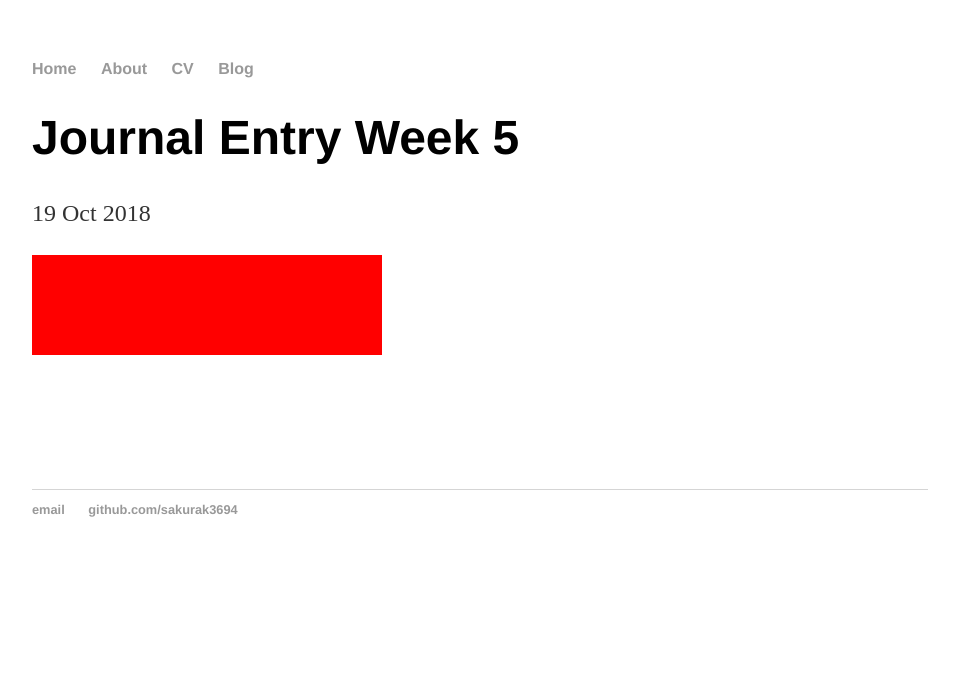
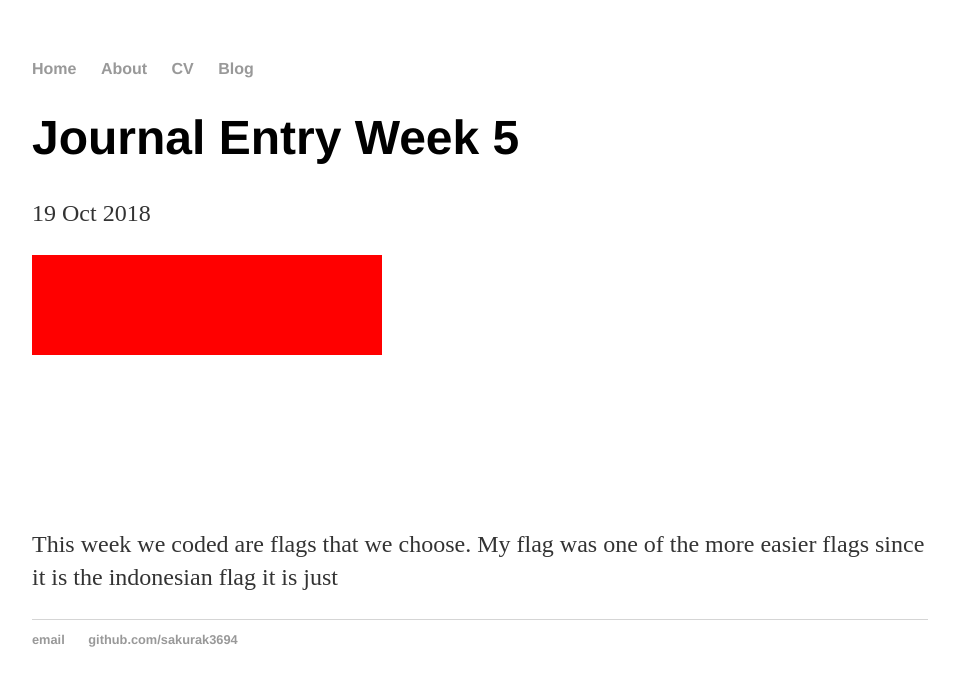
Before and after one commit to sakurak3694/sakura3694.github.com, a Jekyll site: the page built from _posts/2018-10-19-Journal-Entry-Week-5.md, in a window 1280 px wide. Shown: the top 686 px of the page, without its empty margins (160-1119 px from the left). Built offline with Jekyll 4.4.1, drawn with Linux system fonts in a browser that asks for light colours.

Commit message:
Update 2018-10-19-Journal-Entry-Week-5.md

````diff
--- a/_posts/2018-10-19-Journal-Entry-Week-5.md
+++ b/_posts/2018-10-19-Journal-Entry-Week-5.md
@@ -5,3 +5,8 @@
 ---
 
 ![Github Logo](/images/flag.png)
+
+```
+
+```
+This week we coded are flags that we choose. My flag was one of the more easier flags since it is the indonesian flag it is just
````
